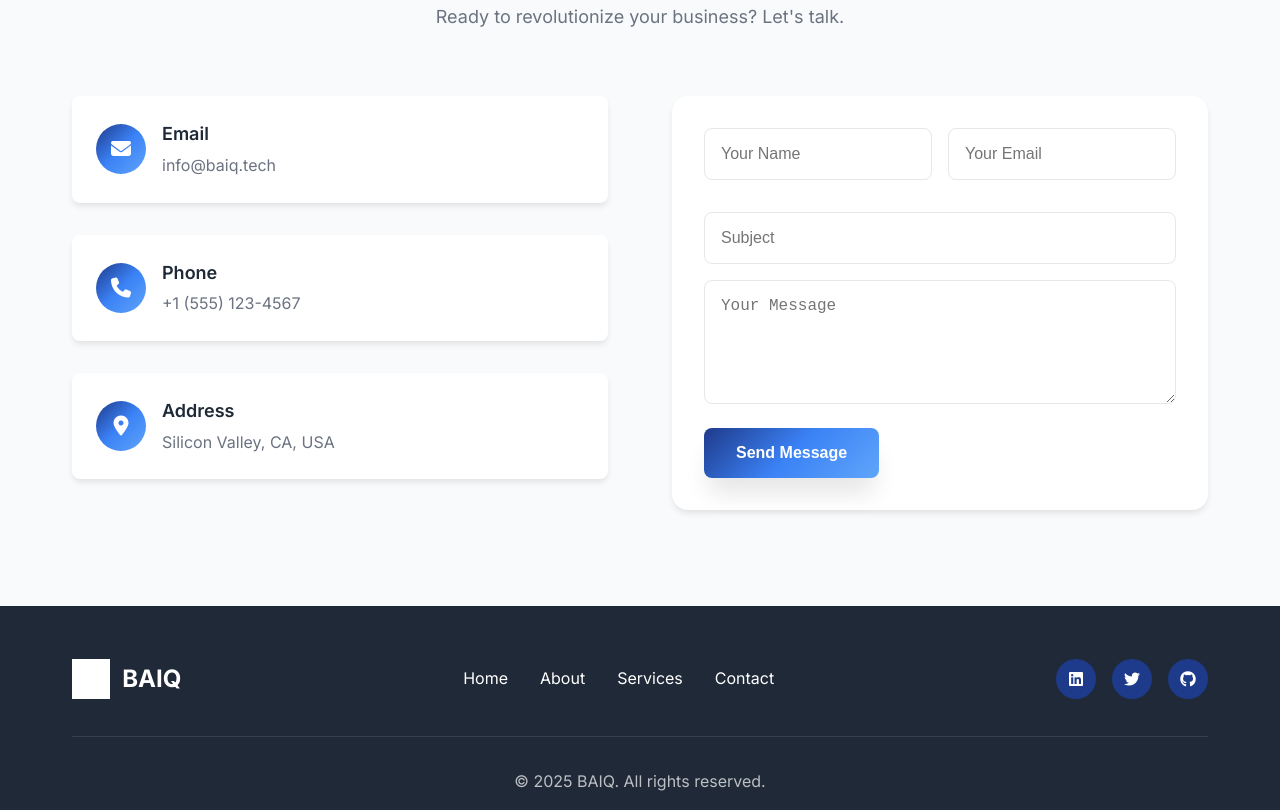
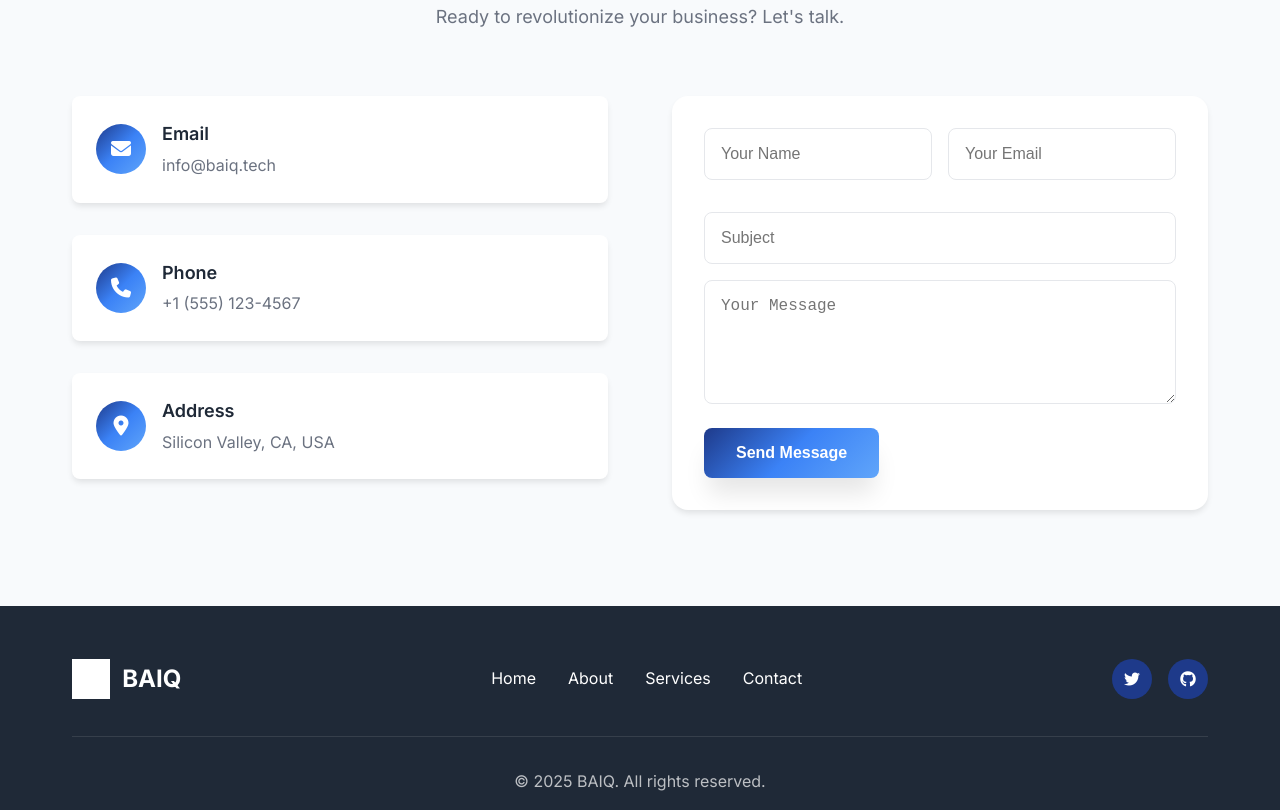
Before and after one commit to BAIQ-Tech/BAIQ, a plain HTML site: page index.html in a window 1280 px wide. Shown: the part 3094-3904 px from the top of the page. Drawn offline with Linux system fonts and the light colour scheme.

Commit message:
Update footer social links
- Remove LinkedIn link
- Set Twitter link to https://x.com/BAIQ_Tech
- Add target='_blank' for external link

```diff
--- a/index.html
+++ b/index.html
@@ -254,8 +254,7 @@
                     <a href="#contact" data-key="footer-contact">Contact</a>
                 </div>
                 <div class="footer-social">
-                    <a href="#"><i class="fab fa-linkedin"></i></a>
-                    <a href="#"><i class="fab fa-twitter"></i></a>
+                    <a href="https://x.com/BAIQ_Tech" target="_blank"><i class="fab fa-twitter"></i></a>
                     <a href="#"><i class="fab fa-github"></i></a>
                 </div>
             </div>
```
